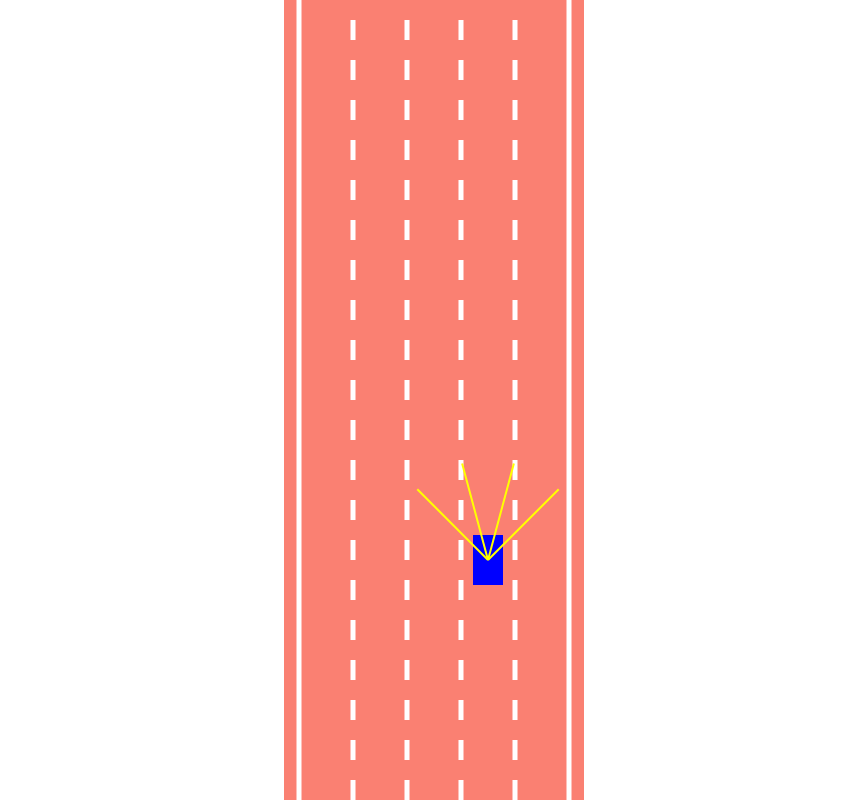
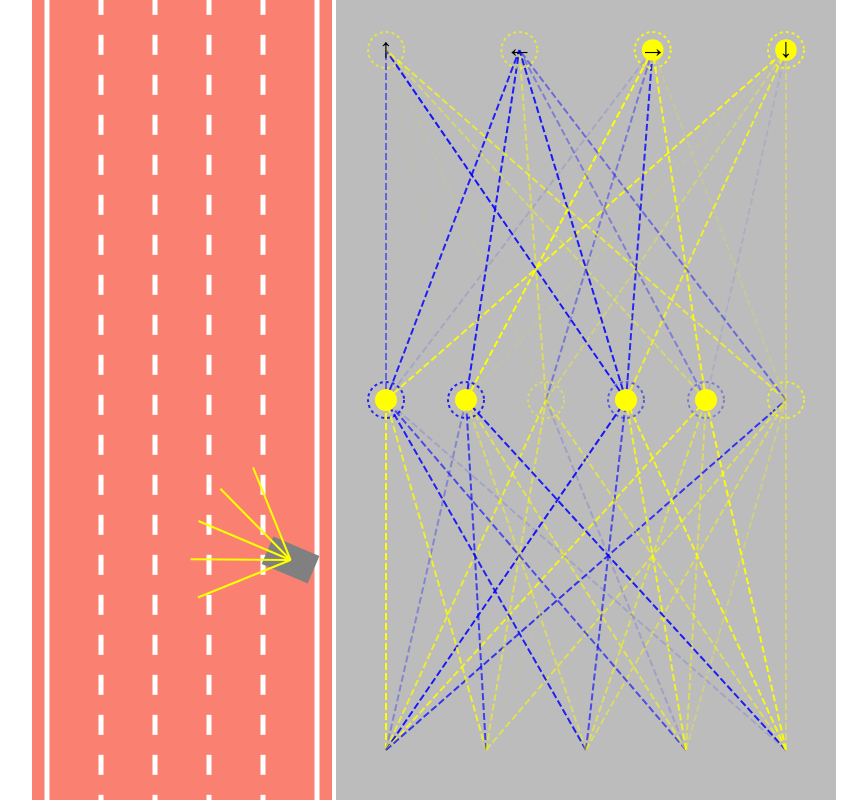
Before and after one commit to ilyaUsoltsev/self-driving-car, a website built with Vite: page index.html in a window 1280 px wide. Shown: the whole page, without its empty margins (206-1073 px from the left). Built offline with nearby package versions, Linux system fonts and the light colour scheme.

Commit message:
Adding neural network visualizer

```diff
--- a/index.html
+++ b/index.html
@@ -7,7 +7,8 @@
     <title>Vite + TS</title>
   </head>
   <body>
-    <canvas id="myCanvas"></canvas>
+    <canvas id="carCanvas"></canvas>
+    <canvas id="networkCanvas"></canvas>
     <script type="module" src="/src/main.ts"></script>
   </body>
 </html>
--- a/src/car.ts
+++ b/src/car.ts
@@ -1,6 +1,7 @@
 import Controls from './controls';
+import NeuralNetwork from './network';
 import Sensor from './sensor';
-import type { Borders, Point } from './types';
+import type { Borders, CarControl, Point } from './types';
 import { polygonsIntersect } from './utils/polygonsIntersect';
 
 class Car {
@@ -13,13 +14,15 @@ class Car {
   sensor: Sensor | null = null;
   polygon: Point[];
   damaged = false;
+  neuralNetwork: NeuralNetwork | null = null;
+  useAI: boolean;
 
   constructor(
     public x: number,
     public y: number,
     public width: number,
     public height: number,
-    public type: 'KEYS' | 'DUMMY',
+    public type: CarControl,
     public maxSpeedOverride?: number
   ) {
     this.speed = 0;
@@ -27,8 +30,10 @@ class Car {
     this.maxSpeed = this.maxSpeedOverride || 3;
     this.friction = 0.05;
     this.angle = 0;
+    this.useAI = this.type === 'AI';
     if (this.type !== 'DUMMY') {
       this.sensor = new Sensor(this);
+      this.neuralNetwork = new NeuralNetwork([this.sensor.rayCount, 6, 4]);
     }
 
     this.controls = new Controls(this.type);
@@ -61,6 +66,17 @@ class Car {
     }
     if (this.sensor) {
       this.sensor.update(roadBorders, traffic);
+      const offsets = this.sensor.readings.map((sensorReading) =>
+        sensorReading === null ? 0 : 1 - sensorReading.offset
+      );
+      const outputs = NeuralNetwork.feedForward(offsets, this.neuralNetwork!);
+
+      if (this.useAI) {
+        this.controls.forward = Boolean(outputs[0]);
+        this.controls.left = Boolean(outputs[1]);
+        this.controls.right = Boolean(outputs[2]);
+        this.controls.reverse = Boolean(outputs[3]);
+      }
     }
   }
 
@@ -134,7 +150,6 @@ class Car {
     for (let i = 0; i < traffic.length; i++) {
       const car = traffic[i];
       if (polygonsIntersect(this.polygon, car.polygon)) {
-        console.log(this.polygon, car.polygon);
         return true;
       }
     }
--- a/src/controls.ts
+++ b/src/controls.ts
@@ -1,10 +1,12 @@
+import type { CarControl } from './types';
+
 class Controls {
   forward: boolean;
   left: boolean;
   right: boolean;
   reverse: boolean;
 
-  constructor(private type: 'KEYS' | 'DUMMY') {
+  constructor(private type: CarControl) {
     this.forward = false;
     this.left = false;
     this.right = false;
--- a/src/main.ts
+++ b/src/main.ts
@@ -1,34 +1,45 @@
 import Car from './car';
 import Road from './road';
 import './style.css';
+import Visualizer from './visualizer';
 
-const canvas = document.getElementById('myCanvas') as HTMLCanvasElement;
-const ctx = canvas.getContext('2d') as CanvasRenderingContext2D;
+const carCanvas = document.getElementById('carCanvas') as HTMLCanvasElement;
+const networkCanvas = document.getElementById(
+  'networkCanvas'
+) as HTMLCanvasElement;
+const carCtx = carCanvas.getContext('2d') as CanvasRenderingContext2D;
+const networkCtx = networkCanvas.getContext('2d') as CanvasRenderingContext2D;
 
-canvas.width = 300;
+carCanvas.width = 300;
+networkCanvas.width = 500;
 
-const road = new Road(canvas.width / 2, canvas.width * 0.9, 5);
-const car = new Car(road.getLaneCenter(3), 100, 30, 50, 'KEYS');
+const road = new Road(carCanvas.width / 2, carCanvas.width * 0.9, 5);
+const car = new Car(road.getLaneCenter(3), 100, 30, 50, 'AI');
 
 const traffic: Car[] = [
-  new Car(road.getLaneCenter(1), -100, 30, 50, 'DUMMY', 1),
+  new Car(road.getLaneCenter(3), -100, 30, 50, 'DUMMY', 1),
 ];
 
-function animate() {
+function animate(time?: number) {
   for (const trafficCar of traffic) {
     trafficCar.update(road.borders, []);
   }
   car.update(road.borders, traffic);
-  canvas.height = window.innerHeight;
-  ctx.save();
-  ctx.translate(0, -car.y + canvas.height * 0.7);
-  road.draw(ctx);
+  carCanvas.height = window.innerHeight;
+  networkCanvas.height = window.innerHeight;
+  carCtx.save();
+  carCtx.translate(0, -car.y + carCanvas.height * 0.7);
+  road.draw(carCtx);
   for (const trafficCar of traffic) {
-    trafficCar.draw(ctx, 'red');
+    trafficCar.draw(carCtx, 'red');
   }
-  car.draw(ctx, 'blue');
-  ctx.restore();
+  car.draw(carCtx, 'blue');
+  carCtx.restore();
+
+  networkCtx.lineDashOffset = -time! / 50;
+
+  Visualizer.drawNetwork(networkCtx, car.neuralNetwork!);
   requestAnimationFrame(animate);
 }
 
-animate();
+animate(undefined);
--- /dev/null
+++ b/src/network.ts
@@ -0,0 +1,69 @@
+class NeuralNetwork {
+  levels: Level[];
+  constructor(neuronCounts: number[]) {
+    this.levels = [];
+    for (let i = 0; i < neuronCounts.length - 1; i++) {
+      this.levels.push(new Level(neuronCounts[i], neuronCounts[i + 1]));
+    }
+  }
+
+  static feedForward(givenInputs: number[], network: NeuralNetwork) {
+    let outputs = Level.feedForward(givenInputs, network.levels[0]);
+    for (let i = 1; i < network.levels.length; i++) {
+      outputs = Level.feedForward(outputs, network.levels[i]);
+    }
+    return outputs;
+  }
+}
+
+export class Level {
+  inputs: number[];
+  outputs: number[];
+  biases: number[];
+  weights: number[][];
+
+  constructor(private inputCount: number, private outputCount: number) {
+    this.inputs = new Array(inputCount).fill(0);
+    this.outputs = new Array(outputCount).fill(0);
+    this.biases = new Array(outputCount).fill(0);
+
+    this.weights = [];
+    for (let i = 0; i < this.inputCount; i++) {
+      this.weights[i] = new Array(this.outputCount);
+    }
+
+    Level.randomize(this);
+  }
+
+  private static randomize(level: Level) {
+    for (let i = 0; i < level.outputs.length; i++) {
+      for (let j = 0; j < level.inputs.length; j++) {
+        level.weights[j][i] = Math.random() * 2 - 1; // Random value between -1 and 1
+      }
+    }
+    for (let i = 0; i < level.biases.length; i++) {
+      level.biases[i] = Math.random() * 2 - 1;
+    }
+  }
+
+  static feedForward(givenInputs: number[], level: Level) {
+    for (let i = 0; i < givenInputs.length; i++) {
+      level.inputs[i] = givenInputs[i];
+    }
+    // Compute outputs
+    for (let i = 0; i < level.outputs.length; i++) {
+      let sum = 0;
+      for (let j = 0; j < level.inputs.length; j++) {
+        sum += level.weights[j][i] * level.inputs[j];
+      }
+      if (sum > level.biases[i]) {
+        level.outputs[i] = 1;
+      } else {
+        level.outputs[i] = 0;
+      }
+    }
+    return level.outputs;
+  }
+}
+
+export default NeuralNetwork;
--- a/src/sensor.ts
+++ b/src/sensor.ts
@@ -11,7 +11,7 @@ class Sensor {
   readings: (null | { x: number; y: number; offset: number })[];
 
   constructor(private car: Car) {
-    this.rayCount = 4;
+    this.rayCount = 5;
     this.rayLength = 100;
     this.raySpread = Math.PI / 2; // 90 degrees spread
 
--- a/src/style.css
+++ b/src/style.css
@@ -5,6 +5,10 @@ body {
   text-align: center;
 }
 
-#myCanvas {
+#carCanvas {
   background: salmon;
 }
+
+#networkCanvas {
+  background: #bcbcbc;
+}
--- a/src/types/index.ts
+++ b/src/types/index.ts
@@ -5,3 +5,5 @@ export interface Point {
 
 export type Segment = [Point, Point];
 export type Borders = [Segment, Segment];
+
+export type CarControl = 'KEYS' | 'DUMMY' | 'AI';
--- /dev/null
+++ b/src/utils/getRGBA.ts
@@ -0,0 +1,6 @@
+export const getRGBA = (value: number) => {
+  const R = value > 0 ? 255 : 0;
+  const G = R;
+  const B = value > 0 ? 0 : 255;
+  return `rgba(${R}, ${G}, ${B}, ${Math.abs(value)})`;
+};
--- /dev/null
+++ b/src/visualizer.ts
@@ -0,0 +1,120 @@
+import type { Level } from './network';
+import type NeuralNetwork from './network';
+import { getRGBA } from './utils/getRGBA';
+import { lerp } from './utils/lerp';
+
+class Visualizer {
+  public static drawNetwork(
+    ctx: CanvasRenderingContext2D,
+    network: NeuralNetwork
+  ) {
+    const margin = 50;
+    const left = margin;
+    const top = margin;
+    const width = ctx.canvas.width - margin * 2;
+    const height = ctx.canvas.height - margin * 2;
+
+    const levelHeight = height / network.levels.length;
+    for (let i = network.levels.length - 1; i >= 0; i--) {
+      const levelTop =
+        top +
+        lerp(
+          height - levelHeight,
+          0,
+          network.levels.length === 1 ? 0.5 : i / (network.levels.length - 1)
+        );
+
+      ctx.setLineDash([7, 3]);
+      Visualizer.drawLevel(
+        ctx,
+        network.levels[i],
+        left,
+        levelTop,
+        width,
+        levelHeight,
+        i === network.levels.length - 1 ? ['↑', '←', '→', '↓'] : []
+      );
+    }
+  }
+
+  private static drawLevel(
+    ctx: CanvasRenderingContext2D,
+    level: Level,
+    left: number,
+    top: number,
+    width: number,
+    height: number,
+    outputLabels: string[]
+  ) {
+    // Draw the level here
+    const right = left + width;
+    const bottom = top + height;
+    const nodeRadius = 18;
+    const { inputs, outputs, weights, biases } = level;
+    // Draw connections
+    for (let i = 0; i < inputs.length; i++) {
+      const inputX = this.getNodeX(inputs, i, left, right);
+      for (let j = 0; j < outputs.length; j++) {
+        const outputX = this.getNodeX(outputs, j, left, right);
+        ctx.beginPath();
+        ctx.moveTo(inputX, bottom);
+        ctx.lineTo(outputX, top);
+        const value = weights[i][j];
+        ctx.strokeStyle = getRGBA(value);
+        ctx.lineWidth = 2;
+        ctx.stroke();
+      }
+    }
+    // Draw input circles
+    for (let i = 0; i < inputs.length; i++) {
+      const x = this.getNodeX(inputs, i, left, right);
+      ctx.fillStyle = getRGBA(inputs[i]);
+      ctx.beginPath();
+      ctx.arc(x, bottom, nodeRadius * 0.6, 0, Math.PI * 2);
+      ctx.fill();
+    }
+
+    // Draw output circles
+    for (let i = 0; i < outputs.length; i++) {
+      const x = this.getNodeX(outputs, i, left, right);
+
+      ctx.fillStyle = getRGBA(outputs[i]);
+      ctx.beginPath();
+      ctx.arc(x, top, nodeRadius * 0.6, 0, Math.PI * 2);
+      ctx.fill();
+
+      ctx.beginPath();
+      //   ctx.lineWidth = 2;
+      ctx.arc(x, top, nodeRadius, 0, Math.PI * 2);
+      ctx.strokeStyle = getRGBA(biases[i]);
+      ctx.setLineDash([3, 3]);
+      ctx.stroke();
+      ctx.setLineDash([]);
+
+      if (outputLabels[i]) {
+        ctx.beginPath();
+        ctx.font = nodeRadius * 1.5 + 'px Arial';
+        ctx.textAlign = 'center';
+        ctx.textBaseline = 'middle';
+        ctx.strokeStyle = 'white';
+        ctx.fillStyle = 'black';
+        ctx.fillText(outputLabels[i], x, top);
+      }
+    }
+  }
+
+  private static getNodeX(
+    nodes: number[],
+    index: number,
+    left: number,
+    right: number
+  ) {
+    return lerp(
+      left,
+      right,
+      nodes.length === 1 ? 0.5 : index / (nodes.length - 1)
+    );
+  }
+}
+
+export default Visualizer;
```
